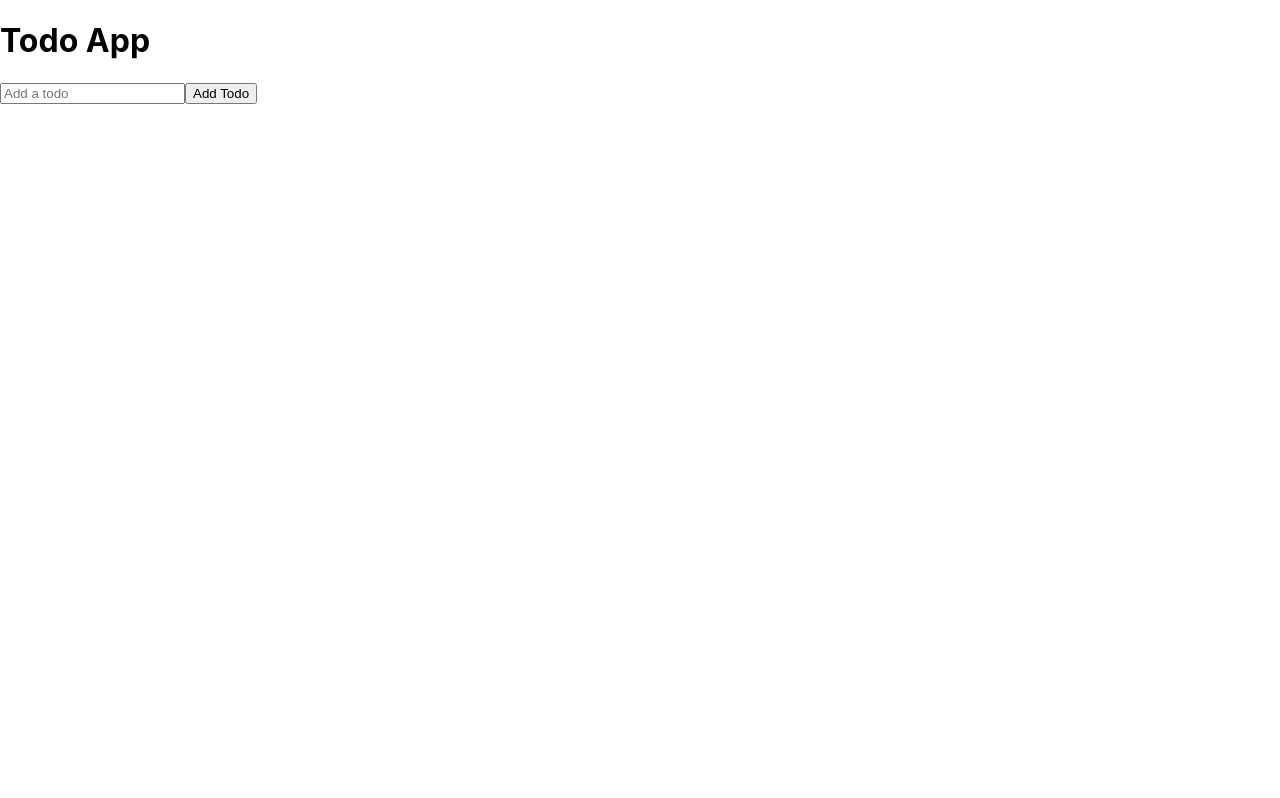
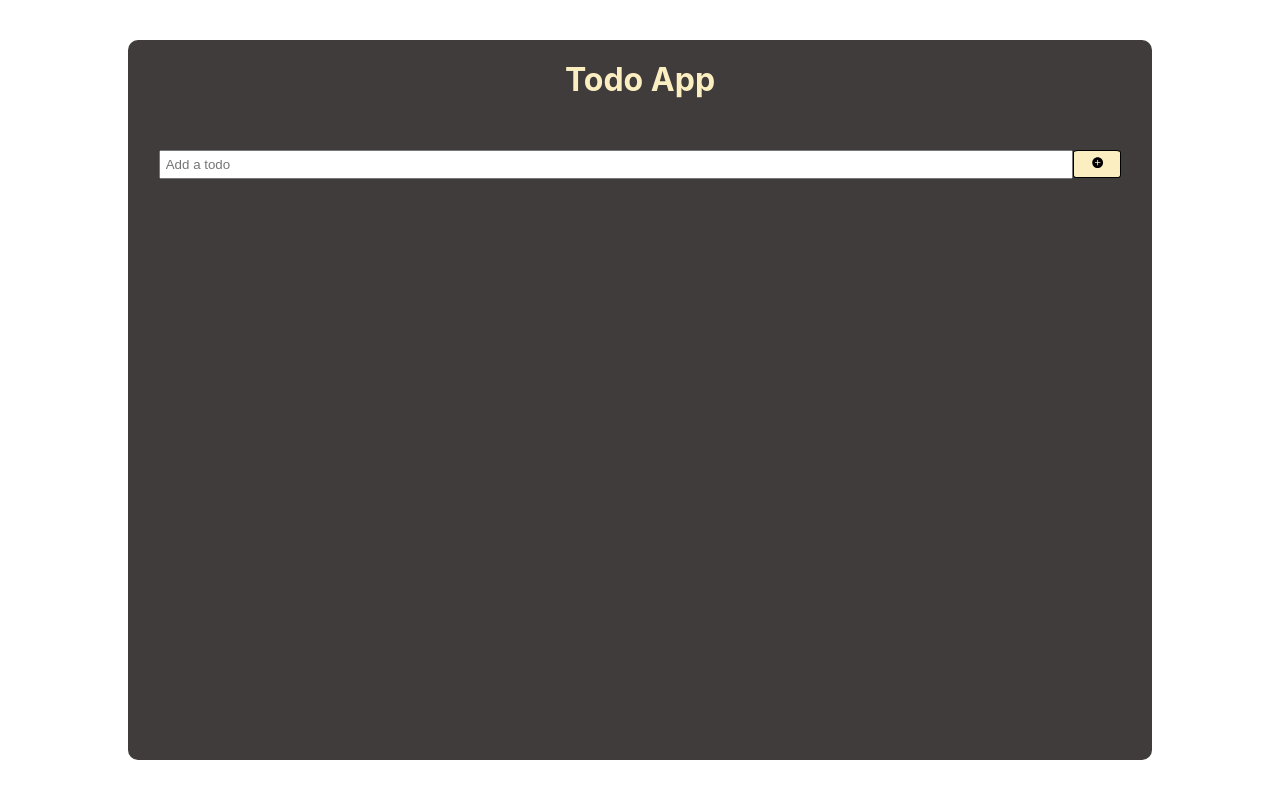
Before and after one commit to RadoslawZemlo/todo-react, a React (Create React App) app: page / in a window 1280 px wide. Built offline with nearby package versions, Linux system fonts and the light colour scheme.

Commit message:
Add some basic styles

```diff
--- a/package.json
+++ b/package.json
@@ -8,6 +8,7 @@
     "@testing-library/user-event": "^12.8.3",
     "react": "^17.0.2",
     "react-dom": "^17.0.2",
+    "react-icons": "^4.3.1",
     "react-scripts": "4.0.3",
     "web-vitals": "^1.1.2"
   },
--- a/src/App.css
+++ b/src/App.css
@@ -1,3 +1,73 @@
+* {
+  margin: 0;
+  padding: 0;
+  box-sizing: border-box;
+}
+
+.todo-app {
+  display: flex;
+  flex-direction: column;
+  justify-content: start;
+  width: 80vw;
+  min-height: 90vh;
+  background: #403c3b;
+  text-align: center;
+  margin: 5vh auto;
+  border-radius: 10px;
+  padding-bottom: 5vh;
+}
+
+h1 {
+  color: #fbefc2;
+  margin: 10px;
+  padding: 10px;
+}
+
+.todo-form {
+  margin: 3%;
+  width: 94%;
+}
+
+.todo-input {
+  padding: 5px;
+  width: 95%;
+}
+
+.add-button {
+  padding: 5px;
+  width: 5%;
+  background-color: #fbefc2;
+  border: 1px solid #000;
+  border-radius: 10%;
+}
+
+.todos-container {
+  margin: 3%;
+  padding: 5px;
+  width: 94%;
+}
+
+.todo-container {
+  margin: 10px;
+  height: 20px;
+  width: 100%;
+}
+
+.todo-item {
+  background-color: #fbefc2;
+  list-style: none;
+  display: inline-block;
+  width: 85%;
+  border-radius: 3px;
+  border: 2px solid #000;
+}
+
+.button {
+  width: 5%;
+  border: 2px solid #000;
+  border-radius: 10%;
+}
+
 .completed {
   text-decoration: line-through;
   color: #999;
--- a/src/components/Todo.js
+++ b/src/components/Todo.js
@@ -1,4 +1,5 @@
 import React from "react";
+import { IoIosCheckbox, IoIosTrash } from "react-icons/io";
 
 const Todo = ({ todo, todos, setTodos }) => {
   const handleDelete = () => {
@@ -20,10 +21,16 @@ const Todo = ({ todo, todos, setTodos }) => {
   };
 
   return (
-    <div>
-      <li className={`${todo.completed ? "completed" : ""}`}>{todo.text}</li>
-      <button onClick={handleComplete}>Complete</button>
-      <button onClick={handleDelete}>Delete</button>
+    <div className="todo-container">
+      <li className={`todo-item ${todo.completed ? "completed" : ""}`}>
+        {todo.text}
+      </li>
+      <button className="button" onClick={handleComplete}>
+        <IoIosCheckbox />
+      </button>
+      <button className="button" onClick={handleDelete}>
+        <IoIosTrash />
+      </button>
     </div>
   );
 };
--- a/src/components/TodoForm.js
+++ b/src/components/TodoForm.js
@@ -1,4 +1,5 @@
 import React from "react";
+import { IoIosAddCircle } from "react-icons/io";
 
 const TodoForm = ({ input, setInput, todos, setTodos }) => {
   const handleInput = e => {
@@ -26,7 +27,7 @@ const TodoForm = ({ input, setInput, todos, setTodos }) => {
         className="todo-input"
       />
       <button onClick={handleSubmit} className="add-button" type="submit">
-        Add Todo
+        <IoIosAddCircle />
       </button>
     </form>
   );
--- a/src/components/TodoList.js
+++ b/src/components/TodoList.js
@@ -3,8 +3,8 @@ import Todo from "./Todo";
 
 const TodoList = ({ todos, setTodos }) => {
   return (
-    <div className="todo-container">
-      <ul className="todo-list">
+    <div className="todos-container">
+      <ul className="todos-list">
         {todos.map(todo => (
           <Todo key={todo.id} todo={todo} todos={todos} setTodos={setTodos} />
         ))}
```
Also changed, not shown: 1 other file (tests, documents, lock files or other folders).
